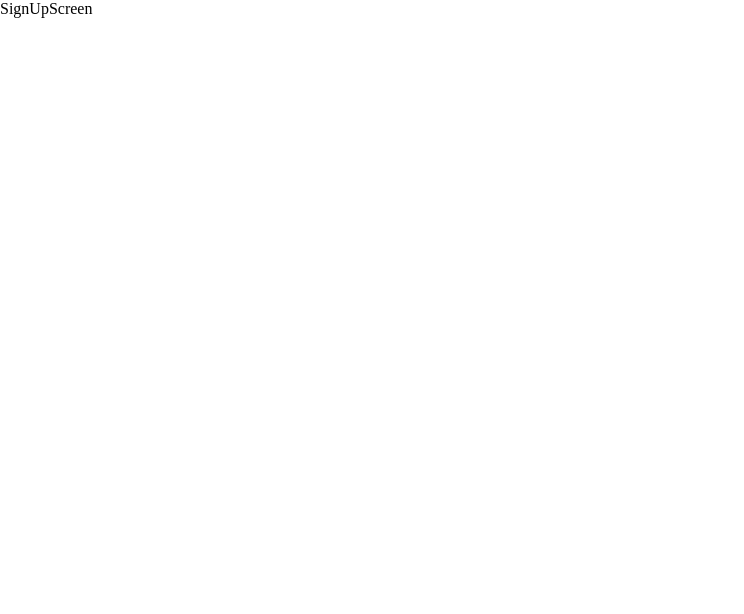
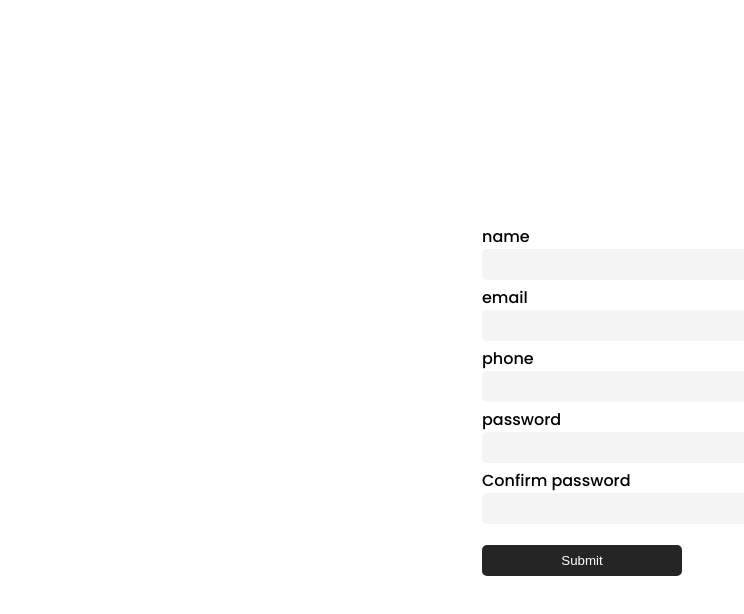
Before and after one commit to team-IGORAZA/color-trading-frontend, a React (Vite) app: page /signUp in a window 1280 px wide. Shown: the top 614 px of the page, without its empty margins (0-744 px from the left). Built offline with nearby package versions, Linux system fonts and the light colour scheme.

Commit message:
feat(signup screen)

```diff
--- a/src/screens/LoginScreen.jsx
+++ b/src/screens/LoginScreen.jsx
@@ -26,7 +26,7 @@ function LoginScreen() {
                     <br />
                     <button type='submit' className={style.signInButton}><p>Sign In</p></button>
                 </form>
-                <button className={style.signUpButton}><p>Sign Up</p></button>
+                <button className={style.signUpButton} onClick={() => navigate('signup')}><p>Sign Up</p></button>
             </div>
             <p className={style.forgot}>forgot password?</p>
         </div>
--- a/src/screens/SignUpScreen.jsx
+++ b/src/screens/SignUpScreen.jsx
@@ -1,9 +1,51 @@
-import React from 'react'
+import React, { useState } from 'react';
+import style from '../styles/signupScreen.module.css'
 
 function SignUpScreen() {
+    const [formData, setFormData] = useState({
+        name: '',
+        email: '',
+        phone: '',
+        password: '',
+        confirmPassword: ''
+    });
+
+    const handleInputChange = (e) => {
+        const { name, value } = e.target;
+        setFormData({
+            ...formData,
+            [name]: value
+        });
+    };
+
+    const handleSubmit = (e) => {
+        e.preventDefault();
+
+        console.log(formData);
+
+    };
+
     return (
-        <div>SignUpScreen</div>
-    )
+        <div className={style.container}>
+            <form onSubmit={handleSubmit}>
+                <div>
+                    <p>name</p>
+                    <input type="text" name="name" value={formData.name} onChange={handleInputChange} />
+                    <p>email</p>
+                    <input type="text" name="email" value={formData.email} onChange={handleInputChange} />
+                    <p>phone</p>
+                    <input type="text" name="phone" value={formData.phone} onChange={handleInputChange} />
+                    <p>password</p>
+                    <input type="password" name="password" value={formData.password} onChange={handleInputChange} />
+                    <p>Confirm password</p>
+                    <input type="password" name="confirmPassword" value={formData.confirmPassword} onChange={handleInputChange} />
+                </div>
+                <div>
+                    <button type="submit">Submit</button>
+                </div>
+            </form>
+        </div>
+    );
 }
 
-export default SignUpScreen
+export default SignUpScreen;
--- /dev/null
+++ b/src/styles/signupScreen.module.css
@@ -0,0 +1,21 @@
+.container {
+    display: flex;
+    justify-content: center;
+    height: 100vh;
+    align-items: center;
+}
+
+input {
+    width: 300px;
+    margin-bottom: 5px;
+}
+
+button {
+    padding: 8px;
+    background-color: #252525;
+    border: none;
+    margin-top: 16px;
+    color: white;
+    border-radius: 5px;
+    width: 316px;
+}
```
